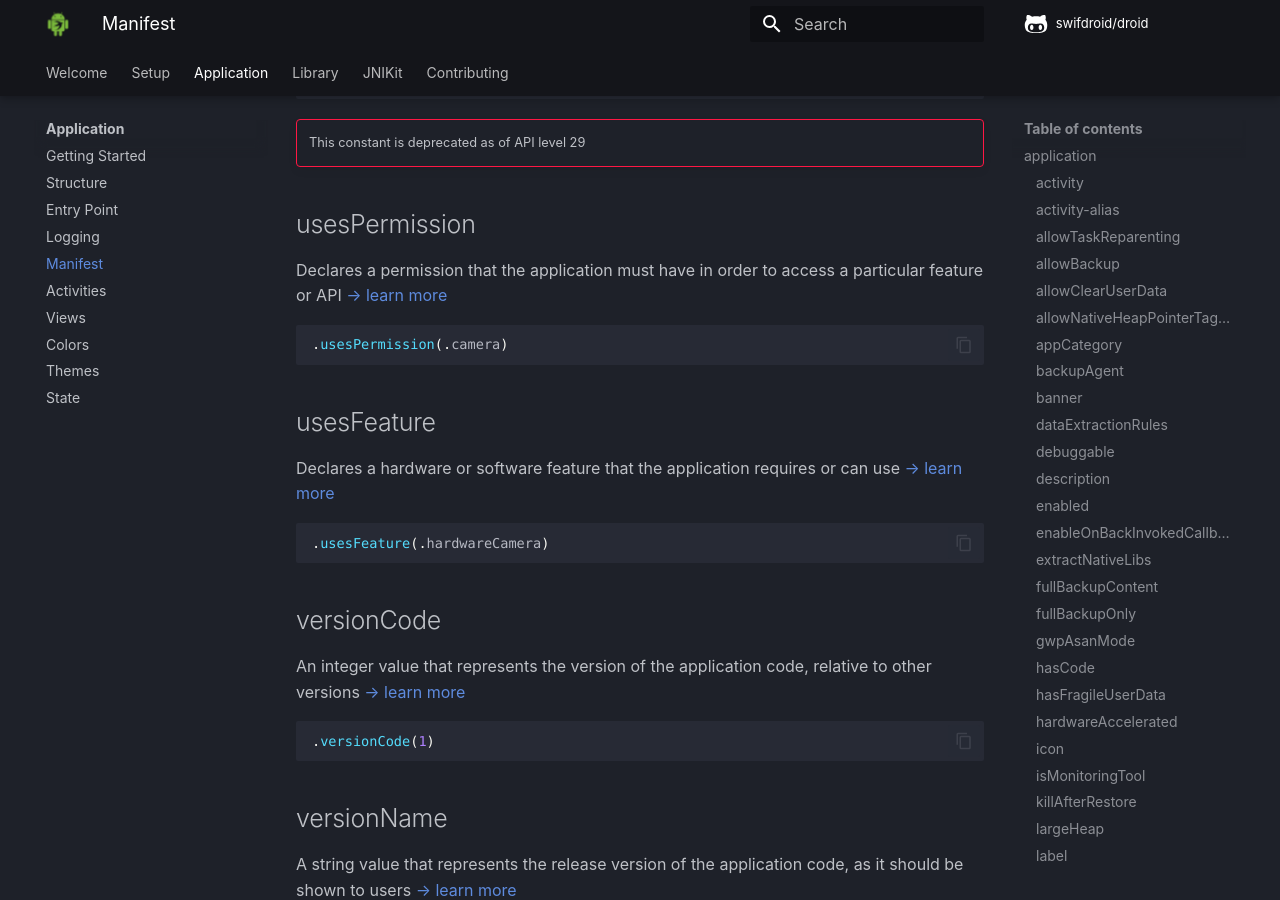
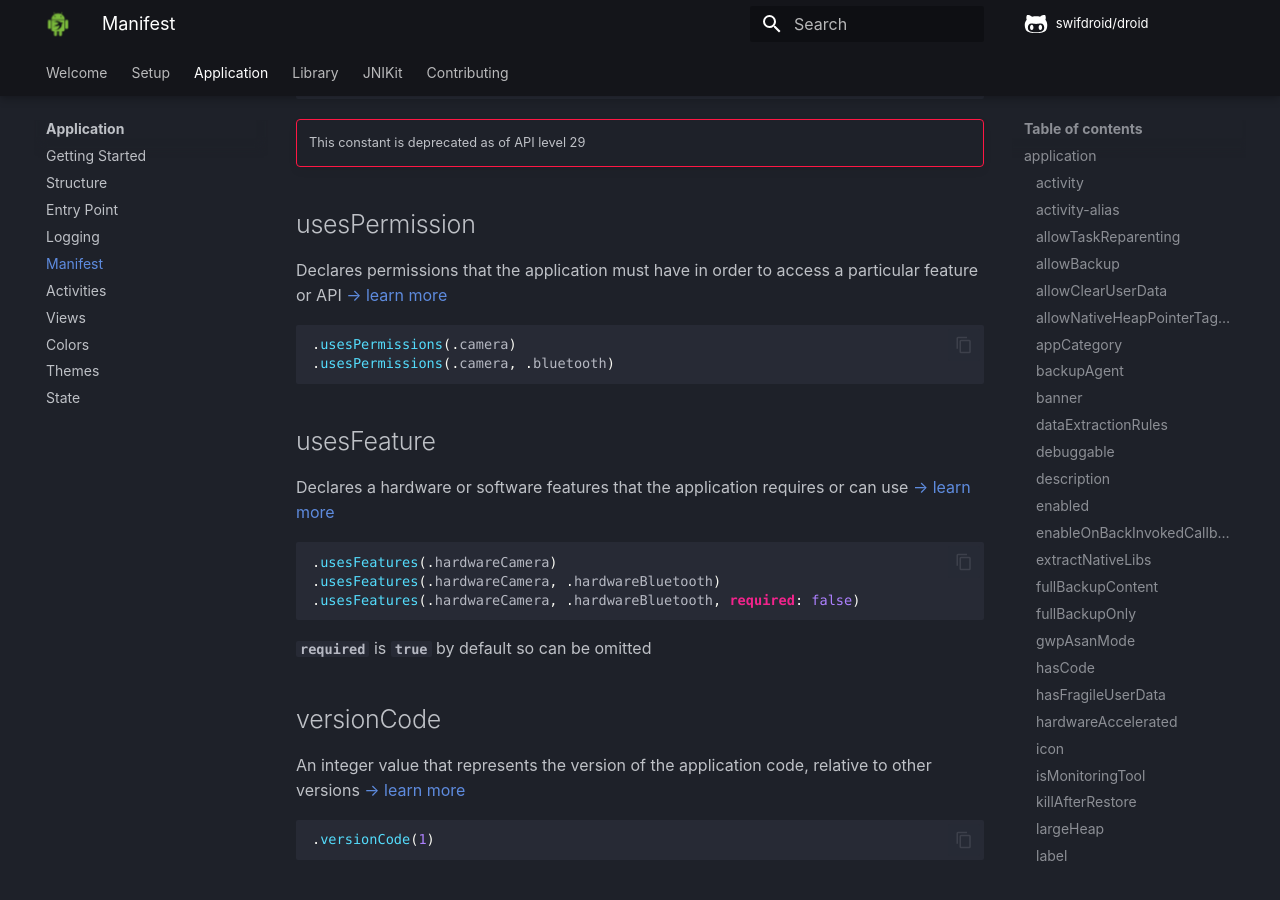
Before and after one commit to swifdroid/docs, an MkDocs documentation site: the page built from docs/app/manifest.md, in a window 1280 px wide and 900 px high, scrolled down 13820 px. Built offline with MkDocs 1.6.1 and Material for MkDocs 9.7.7, drawn with Linux system fonts in a browser that asks for light colours; comment, search, counter and statistics services are not loaded; some of the changed text lies outside the part shown.

Commit message:
✍️ Improve manifest

````diff
--- a/docs/app/manifest.md
+++ b/docs/app/manifest.md
@@ -14,7 +14,7 @@ As described in [→ entry point](entry-point.md) **`App.swift`** is the main pl
 public final class App: DroidApp {
 	@AppBuilder public override var body: Content {
         Manifest
-			.usesPermission(.camera)
+			.usesPermissions(.camera)
 			.application {
 				.label("My app")
 				.activities(
@@ -597,19 +597,23 @@ The user-visible label for the shared user ID [→ learn more](https://developer
 
 ## usesPermission
 
-Declares a permission that the application must have in order to access a particular feature or API [→ learn more](https://developer.android.com/guide/topics/manifest/uses-permission-element)
+Declares permissions that the application must have in order to access a particular feature or API [→ learn more](https://developer.android.com/guide/topics/manifest/uses-permission-element)
 
 ```swift
-.usesPermission(.camera)
+.usesPermissions(.camera)
+.usesPermissions(.camera, .bluetooth)
 ```
 
 ## usesFeature
 
-Declares a hardware or software feature that the application requires or can use [→ learn more](https://developer.android.com/guide/topics/manifest/uses-feature-element)
+Declares a hardware or software features that the application requires or can use [→ learn more](https://developer.android.com/guide/topics/manifest/uses-feature-element)
 
 ```swift
-.usesFeature(.hardwareCamera)
+.usesFeatures(.hardwareCamera)
+.usesFeatures(.hardwareCamera, .hardwareBluetooth)
+.usesFeatures(.hardwareCamera, .hardwareBluetooth, required: false)
 ```
+**`required`** is **`true`** by default so can be omitted
 
 ## versionCode
 
````
